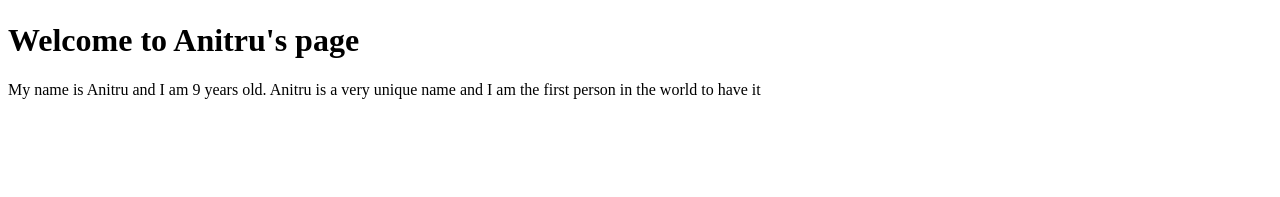
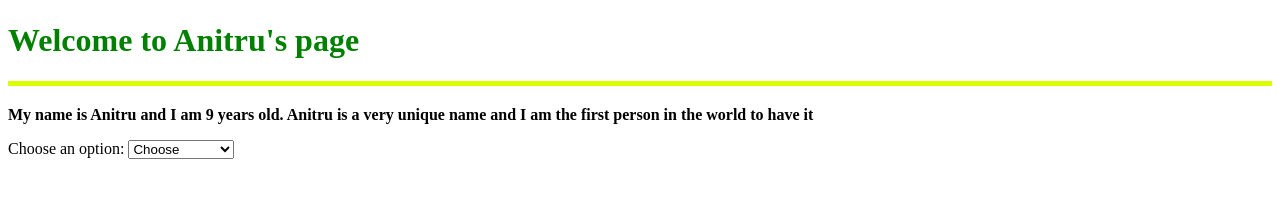
Before and after one commit to iamabhinavakg/anitrugupta.com, a plain HTML site: page index.html in a window 1280 px wide. Shown: the part 311-508 px from the top of the page. Drawn offline with Linux system fonts and the light colour scheme.

Commit message:
Add files via upload

```diff
--- a/index.html
+++ b/index.html
@@ -1,6 +1,54 @@
+<head>
+<meta name="viewport" content="width=device-width, initial-scale=1.0">
+<style>
+  #content div { display: none; }
+</style>
+<style>
+  .styled-line {
+    width: 100%;
+    height: 5px;
+    background-color: rgb(217, 255, 0);
+    border: none;
+    margin: 20px 0;
+  }
+</style>
+<script>
+  function showContent() {
+    var contents = document.querySelectorAll('#content div');
+    contents.forEach(function(content){
+      content.style.display = 'none';
+    });
+    var selectedValue = document.getElementById('options').value;
+    document.getElementById(selectedValue).style.display = 'block';
+  }
+</script>
+</head>
 <img src="1.JPG" alt="New Born" width=100 height=150>
 <img src="2.JPG" alt="New Born" width=150 height=200>
 <img src="3.JPG" alt="New Born" width=200 height=250>
 <img src="4.JPG" alt="New Born" width=250 height=300>
-<h1>Welcome to Anitru's page</h1>
-<p>My name is Anitru and I am 9 years old. Anitru is a very unique name and I am the first person in the world to have it</p>
+<h1 style="color: Green;">Welcome to Anitru's page</h1>
+<hr class="styled-line">
+<p><strong>My name is Anitru and I am 9 years old. Anitru is a very unique name and I am the first person in the world to have it</strong></p>
+<label for="options">Choose an option:</label>
+<select id="options" name="options" onchange="showContent()">
+  <option value="option0">Choose </option>
+  <option value="option1">Basic Details</option>
+  <option value="option2">Activities</option>
+  <option value="option3">Achievements</option>
+</select>
+
+<div id="content">
+  <div id="option1">
+    <h2>NAME: Anitru Gupta</h2>
+    <p> Other details are under progress</P>
+  </div>
+  <div id="option2">
+    <h2>My Activities</h2>
+    <p> Swimming, Horse Riding, Chess, Running</P>
+  </div>
+  <div id="option3">
+    <h2>My Acheivements</h2>
+    <p> Horse Riding championship</P>
+  </div>
+</div>
```
